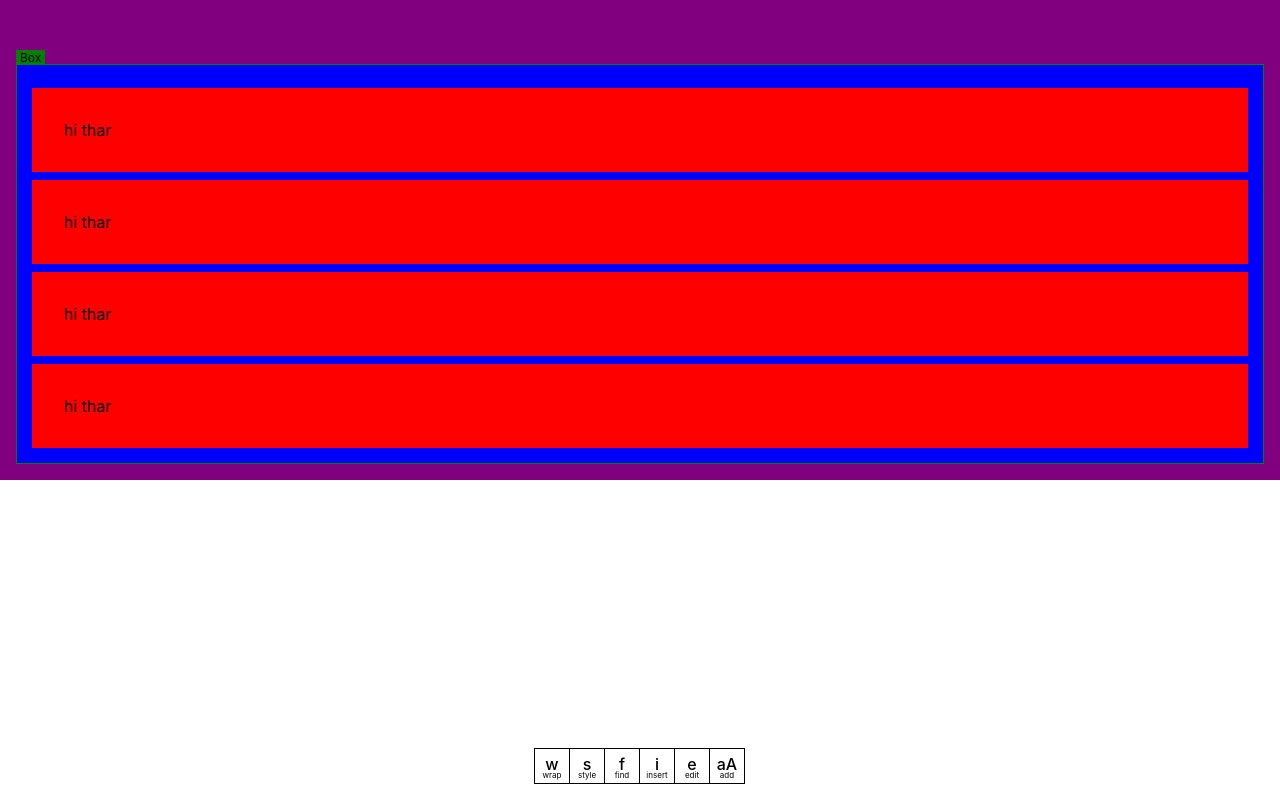
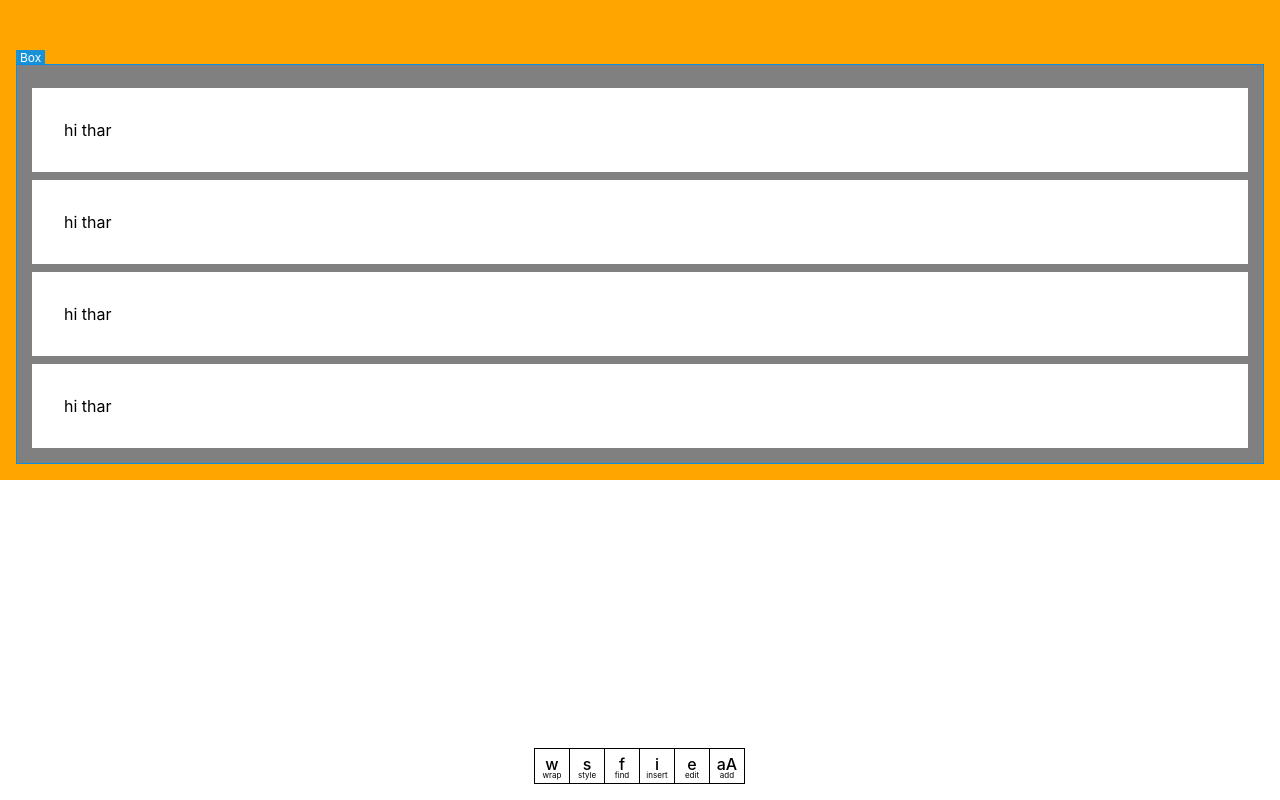
Before and after one commit to yoshikischmitz/keyboard-designer, a React (Create React App) app: page / in a window 1280 px wide. Built offline with nearby package versions, Linux system fonts and the light colour scheme.

Commit message:
update look

```diff
--- a/src/App.js
+++ b/src/App.js
@@ -69,15 +69,19 @@ const App = () => {
   const [tree, setTree] = useState(
     node(
       "Box",
-      { p: 3, pt: 5, bg: "purple" },
+      { p: 3, pt: 5, bg: "orange" },
       node(
         "Box",
         {
           p: 3,
-          bg: "blue"
+          bg: "grey"
         },
         ...[0, 1, 2, 3].map(() =>
-          node("Box", { p: 4, bg: "red", mt: 2 }, node("Text", null, "hi thar"))
+          node(
+            "Box",
+            { p: 4, bg: "white", mt: 2 },
+            node("Text", null, "hi thar")
+          )
         )
       )
     )
--- a/src/Document.js
+++ b/src/Document.js
@@ -31,7 +31,7 @@ const Document = ({ node, path = [], selector, settings }) => {
     const focused = JSON.stringify(path) === JSON.stringify(selector);
     const showOutlines = settings.showOutlines || focused;
     let style = { ...(showOutlines ? focusedStyle : {}) };
-    const color = focused ? "green" : "rgba(255, 255, 255, 0.6)";
+    const color = focused ? "rgba(0, 144, 240, 0.9)" : "rgba(43, 43, 43, 0.4)";
     if (showOutlines) {
       style.outline = `1px solid ${color}`;
     }
@@ -43,7 +43,7 @@ const Document = ({ node, path = [], selector, settings }) => {
             <span
               style={{
                 backgroundColor: color,
-                color: "black",
+                color: "white",
                 position: "absolute",
                 left: 0,
                 top: -14,
```
